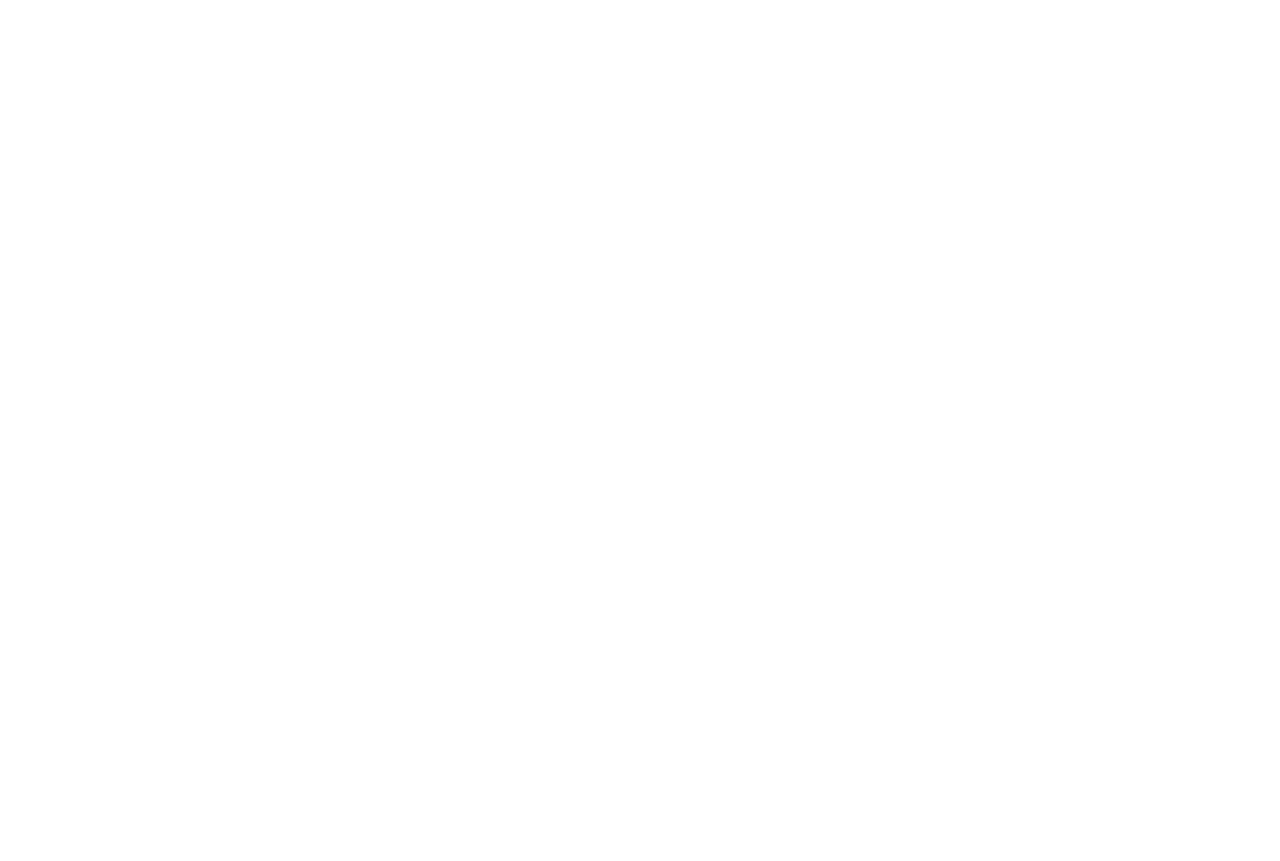
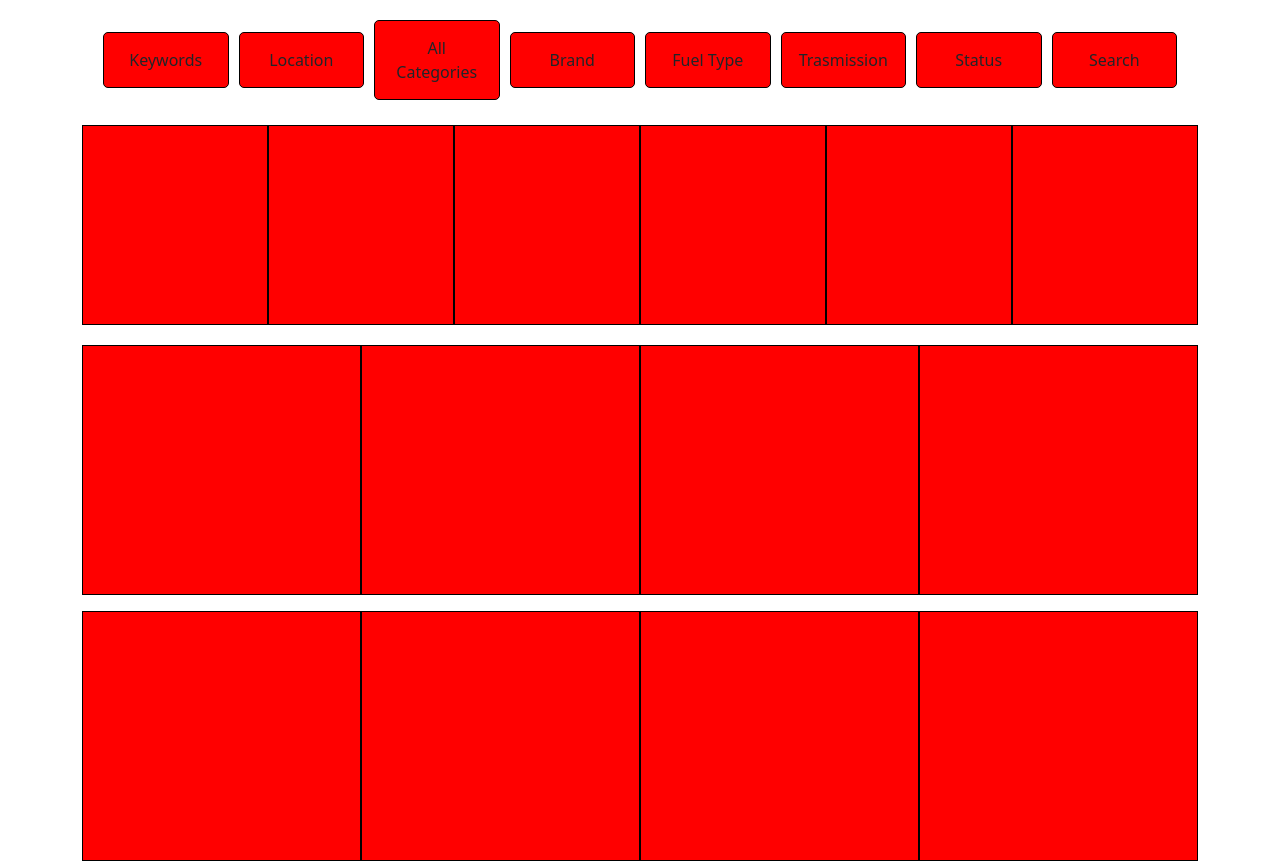
Before and after one commit to RobyLedda94/proj-html-vuejs, a Vue app: page / in a window 1280 px wide. Shown: the part 820-1681 px from the top of the page. Before the commit the page ends 815 px from the top, so only its background shows below. Built offline with nearby package versions, Linux system fonts and the light colour scheme.

Commit message:
[UPD] prima parte struttura layout a contenitori colorati top main statico

```diff
--- a/src/components/AppMain.vue
+++ b/src/components/AppMain.vue
@@ -8,10 +8,119 @@ export default {
 
 <template lang="">
     <main>
+        <div class="container">
+            <div class="row">
+                <div class="col-12">
+                    <div class="content-main-top-li px-3">
+                        <ul class="list-unstyled d-flex justify-content-between align-items-center mb-0">
+                            <li>Keywords</li>
+                            <li>Location</li>
+                            <li>All Categories</li>
+                            <li>Brand</li>
+                            <li>Fuel Type</li>
+                            <li>Trasmission</li>
+                            <li>Status</li>
+                            <li>Search</li>
+                          </ul>
+                    </div>
+                </div>
+            </div>
+            <div class="row g-0">
+                <div class="col-2">
+                    <div class="content-main-top-type">
+
+                    </div>
+                </div>
+                <div class="col-2">
+                    <div class="content-main-top-type">
+
+                    </div>
+                </div>
+                <div class="col-2">
+                    <div class="content-main-top-type">
+
+                    </div>
+                </div>
+                <div class="col-2">
+                    <div class="content-main-top-type">
+
+                    </div>
+                </div>
+                <div class="col-2">
+                    <div class="content-main-top-type">
+
+                    </div>
+                </div>
+                <div class="col-2">
+                    <div class="content-main-top-type">
+
+                    </div>
+                </div>
+            </div>
+            <div class="row g-0 mb-3">
+                <div class="col-3">
+                    <div class="content-main-top-cars"></div>
+                </div>
+                <div class="col-3">
+                    <div class="content-main-top-cars"></div>
+                </div>
+                <div class="col-3">
+                    <div class="content-main-top-cars"></div>
+                </div>
+                <div class="col-3">
+                    <div class="content-main-top-cars"></div>
+                </div>
+            </div>
+            <div class="row g-0">
+                <div class="col-3">
+                    <div class="content-main-top-cars"></div>
+                </div>
+                <div class="col-3">
+                    <div class="content-main-top-cars"></div>
+                </div>
+                <div class="col-3">
+                    <div class="content-main-top-cars"></div>
+                </div>
+                <div class="col-3">
+                    <div class="content-main-top-cars"></div>
+                </div>
+                <div class="col-12">
+
+                </div>
+            </div>
+        </div>
 
     </main>
 </template>
 
 <style lang="scss" scoped>
+.content-main-top-li{
+    padding: 25px 0;
+    .list-unstyled li{
+        flex-basis: calc(100% / 8);
+        flex-grow: 1;
+        padding: 15px;
+        border: 1px solid black;
+        background-color: red;
+        text-align: center;
+        border-radius: 5px;
+        margin: 0 5px;
+    }
+}
+
+.content-main-top-type{
+    width: 100%;
+    height: 200px;
+    margin-bottom: 20px;
+    background-color: red;
+    border: 1px solid black;
+}
+
+.content-main-top-cars{
+    width: 100%;
+    height: 250px;
+    background-color: red;
+    border: 1px solid black;
+}
 
 </style>
```
